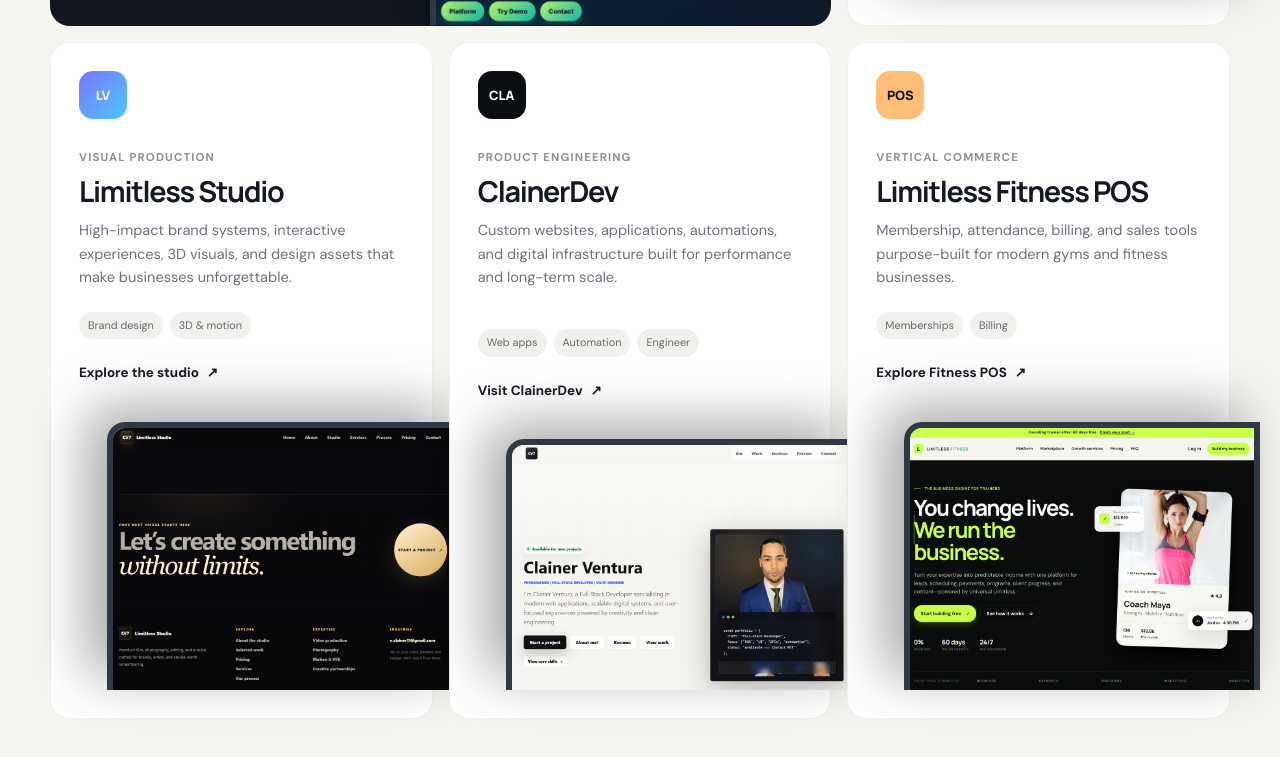
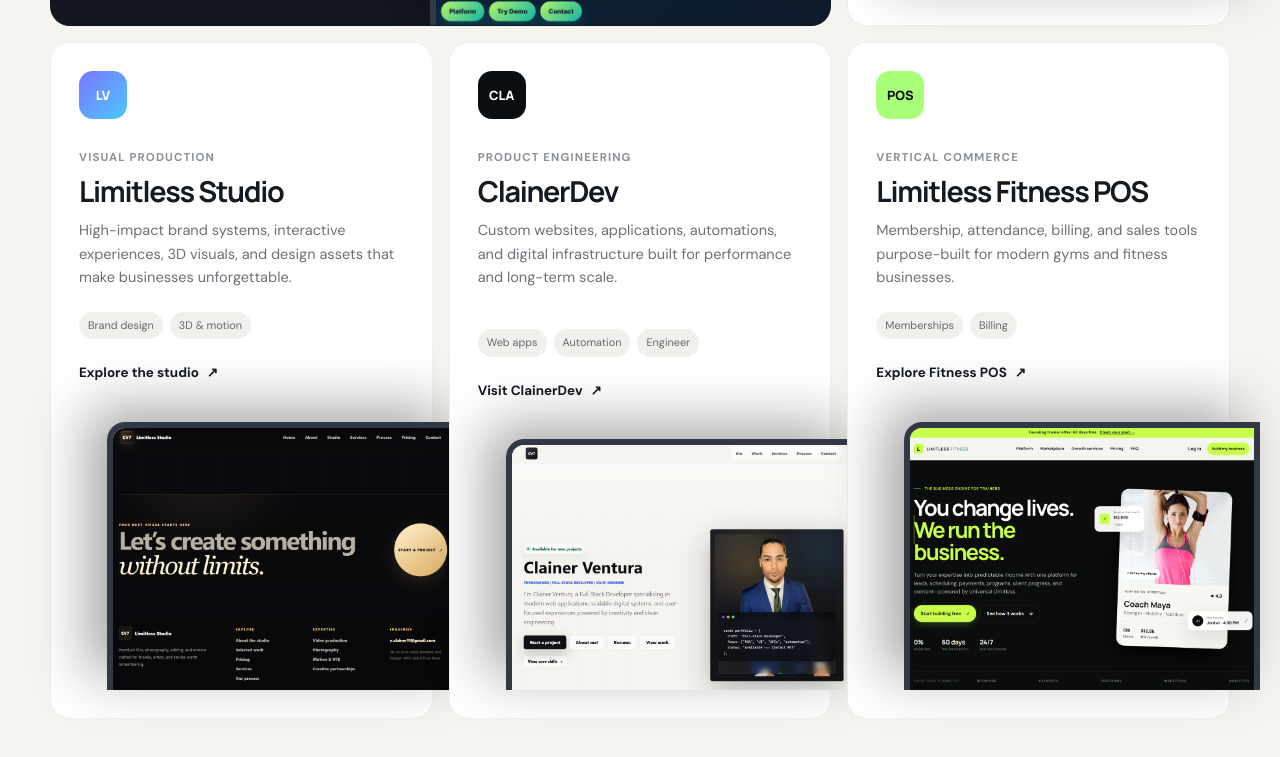
Before and after one commit to Clay3D11/LimitlessUniversal, a website: page index.html in a window 1280 px wide. Shown: the part 2218-2975 px from the top of the page. Drawn offline with Linux system fonts and the light colour scheme.

Commit message:
Change background color of .icon-fit to var(--lime)

```diff
--- a/style.css
+++ b/style.css
@@ -155,7 +155,7 @@
 .icon-reels { color: white; background: linear-gradient(135deg, #fa517c, #7d4eff); }
 .icon-visual { color: white; background: linear-gradient(135deg, #7b76ff, #4bc7ff); }
 .icon-dev { color: white; background: var(--ink); }
-.icon-fit { color: var(--ink); background: #ffbd76; }
+.icon-fit { color: var(--ink); background: var(--lime); }
 .agency-type { color: #8b9097; font-size: .71rem; font-weight: 700; letter-spacing: .1em; text-transform: uppercase; }
 .agency-card h3 { margin: 9px 0 13px; font-size: 1.8rem; }
 .agency-card p { flex-grow: 1; font-size: .91rem; }
```
